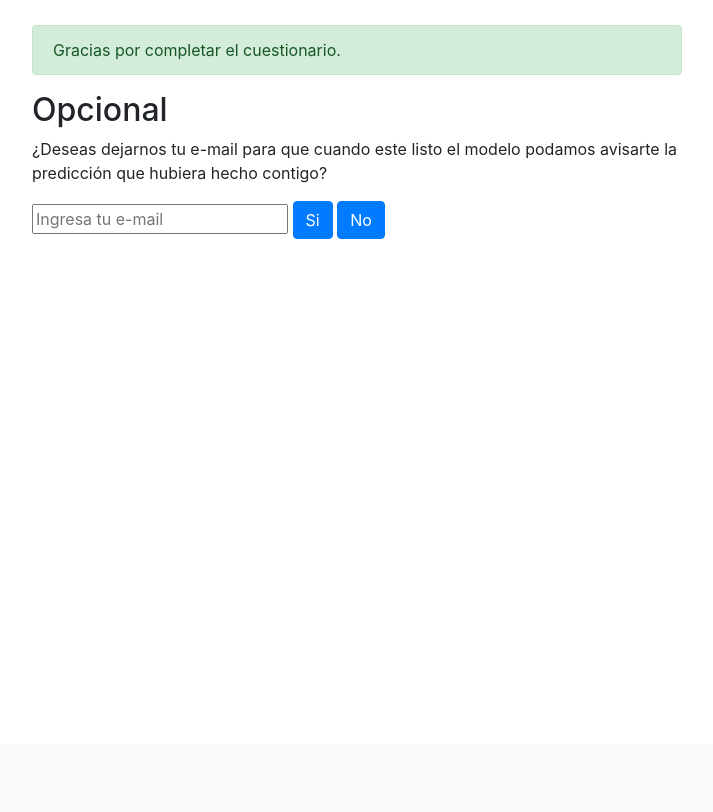
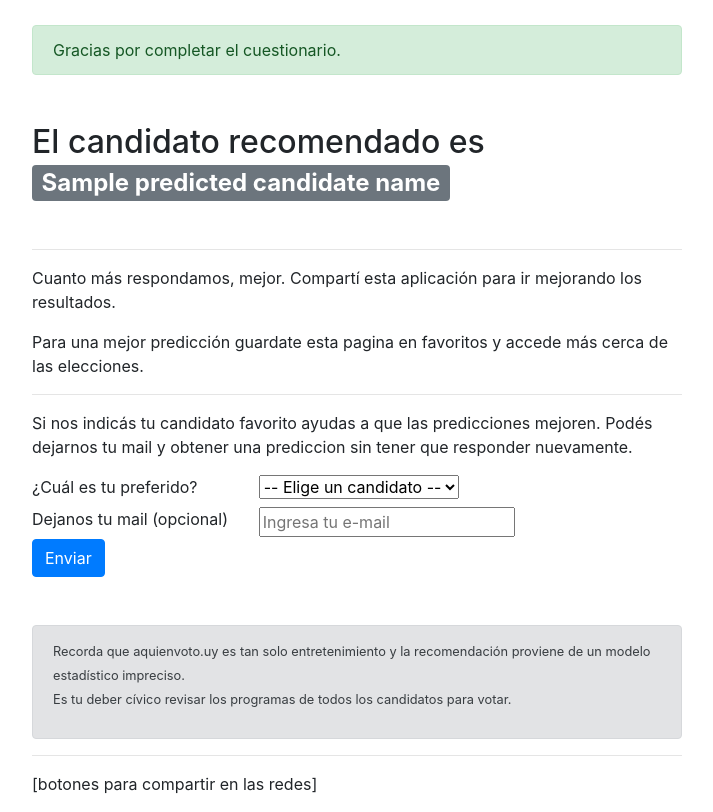
Before and after one commit to johnblanco/predictor_electoral, a Flask app: template predictor_pol/templates/success.html in a window 1280 px wide. Shown: the part 56-868 px from the top of the page, without its empty margins (283-996 px from the left). Before the commit the page ends 295 px from the top, so only its background shows below. Run offline with Flask 2, Linux system fonts and the light colour scheme; the template is opened without the code that fills it: most values are stand-ins (such as "Sample title", 1, 10 or a date in 2020); some libraries are stand-ins or nearby versions.

Commit message:
cambios estilo e intento de predecir

```diff
--- a/predictor_pol/flask_app.py
+++ b/predictor_pol/flask_app.py
@@ -7,6 +7,7 @@ import pandas as pd
 import sqlite3
 import os
 from flask import Flask, render_template, request, g, session, redirect
+from sklearn.decomposition import PCA
 
 app = Flask(__name__)
 app.secret_key = b'_5#y2L"F4Q8z\n\xec]/'
@@ -72,12 +73,10 @@ def count_rows():
 
     return str(rows[0][0])
 
-@app.route('/add-mail', methods=['POST'])
+@app.route('/update_quiz', methods=['POST'])
 def add_mail():
     if request.method == 'POST':
-        print(request.form)
-        print(int(session['answer_id']))
-        save_email(request.form, int(session['answer_id']))
+        update_quiz(request.form, int(session['answer_id']))
         return redirect('/')
 
 @app.route('/', methods=['GET', 'POST'])
@@ -98,9 +97,13 @@ def main():
                     )
 
         if validate(session):
-            answer_id = save_response(session)
+            predictions = predict(session)
+            answer_id = save_response(session, predictions['candidate_id'])
             session['answer_id'] = answer_id
-            return render_template('success.html')
+
+            return render_template('success.html',
+                                   predicted_candidate_name=predictions['candidate_name'],
+                                   candidatos = CANDIDATOS)
         else:
             # Esto también
             return 'Error'
@@ -108,42 +111,57 @@ def main():
     session.clear()
     session['page'] = 0
     return render_template(
-        'main.html',
-        candidatos=CANDIDATOS
+        'main.html'
     )
 
 
 def validate(form):
     valid_keys = {
-        'candidato',
         *_get_question_keys(PREGUNTAS)
     }
     return all(form.get(key, '').isdecimal() for key in valid_keys)
 
 
 def predict(responses):
-    xgb = joblib.load('xg_model')
-    df_test = pd.DataFrame.from_dict({'resp1': [1], 'resp2': [1]})
-    print(xgb.predict(df_test))
+    candidate_model = joblib.load(PATH + 'candidate_model.joblib')
+
+    d = {}
+    for i in range(1,27):
+        d['resp_{}'.format(i)] = [ responses['pregunta_{}'.format(i)] ]
+    print(d)
+    df = pd.DataFrame.from_dict(d)
+    pca = PCA(n_components=12)
+    pca.fit(df)
+    candidate_id = candidate_model.predict(pca.transform(df))
+    print(candidate_id)
+
+    candidate_name = ''
+    for p in CANDIDATOS:
+        for c in p['candidates']:
+            if c['id'] == candidate_id:
+                candidate_name = c['name']
+    return {'candidate_id': candidate_id, 'candidate_name': candidate_name}
 
 
-def save_email(form,id):
+def update_quiz(form, id):
     cur = get_db().cursor()
     sql = (
-            "update encuestas set email=?"
+            "update encuestas set email=?, candidato_elegido=?"
             "where id=?;"
         )
-    cur.execute(sql, (form['email'], id))
 
-def save_response(form):
+    email = form['email']
+    candidato = int(form['candidato'])
+    cur.execute(sql, (email,candidato, id))
+
+def save_response(form, predicted_candidate_id):
     fecha = datetime.datetime.now().isoformat()
     cur = get_db().cursor()
-    candidato = int(form['candidato'])
     sql = (
-        "insert into encuestas('candidato_elegido','fecha')"
+        "insert into encuestas('fecha','candidato_predicho')"
         "values(?,?);"
     )
-    res = cur.execute(sql, (candidato, fecha))
+    res = cur.execute(sql, (fecha, predicted_candidate_id))
     id_encuesta = int(res.lastrowid)
 
     for id_pregunta in _get_question_keys(PREGUNTAS):
--- a/predictor_pol/respuestas.json
+++ b/predictor_pol/respuestas.json
@@ -1,7 +1,7 @@
 [
-  "Totalmente en desacuerdo",
-  "En desacuerdo",
-  "No lo sé",
-  "De acuerdo",
-  "Totalmente de acuerdo"
+  "1",
+  "2",
+  "3",
+  "4",
+  "5"
 ]
--- a/predictor_pol/static/style.css
+++ b/predictor_pol/static/style.css
@@ -11,11 +11,19 @@
 
 .question{
     border: 1px solid rgba(86, 61, 124, .2);
-    margin-bottom: 5px;
+    padding: .5em .8em .8em;
+}
+
+.question:nth-child(odd){
+    background: rgba(0,0,0,.025);
 }
 
 .questions-title{
     margin: 20px 0;
+}
+
+.questions-title span{
+    font-weight: 300;
 }
 
 .extra-padding{
@@ -44,3 +52,27 @@
 .page-count{
     padding: 0 10px;
 }
+
+.alert strong {
+    font-weight: normal;
+}
+
+.answer-buttons {
+    padding: 1em;
+    text-align: right;
+}
+
+.answer-buttons > div {
+    display: inline-block;
+    margin: .3em;
+}
+
+.explanation {
+    display: block;
+    width: 100%;
+    padding-bottom: 0;
+}
+
+.extra-left {
+    margin-left: 10px;
+}
--- a/predictor_pol/templates/success.html
+++ b/predictor_pol/templates/success.html
@@ -12,20 +12,83 @@
     <span class="navbar-brand mb-0 h1">aquienvoto.uy</span>
 </nav>
 <div class="container">
-    <div class="alert alert-success thank-you" role="alert">
+    <div class="alert alert-success thank-you mb-5" role="alert">
         Gracias por completar el cuestionario.
     </div>
 
-    <h2>Opcional</h2>
-    <p>¿Deseas dejarnos tu e-mail para que cuando este listo
-        el modelo podamos avisarte la predicción que hubiera hecho contigo?</p>
+    <h2 class="mb-5">El candidato recomendado es <span class="badge badge-secondary">{{predicted_candidate_name}}</span></h2>
+    <hr/>
 
-    <form method="post" action="/add-mail">
-        <input type="email" placeholder="Ingresa tu e-mail" required name="email">
-        <input type="submit" value="Si" class="btn btn-primary">
-        <a href="/" class="btn btn-primary">No</a>
+    <p>
+        Cuanto más respondamos, mejor. Compartí esta aplicación para ir mejorando los resultados.
+    </p>
+    <p>
+        Para una mejor predicción guardate esta pagina en favoritos y accede más cerca de las elecciones.
+    </p>
+
+    <hr/>
+
+    <p>
+        Si nos indicás tu candidato favorito ayudas a que las predicciones mejoren.
+        Podés dejarnos tu mail y obtener una prediccion sin tener que responder nuevamente.
+    </p>
+
+    <form method="post" action="/update_quiz">
+
+        <div class="row">
+            <div class="col-md-4">
+                <label for="candidato">¿Cuál es tu preferido?</label>
+            </div>
+            <div class="col-md-8">
+                <select required name="candidato" id="candidato">
+                    <option disabled="disabled" selected hidden value="">
+                      -- Elige un candidato --
+                    </option>
+                    {% for party in candidatos %}
+                        <optgroup label="{{party.party}}">
+                        	{% for candidate in party.candidates %}
+                        		<option value="{{candidate.id}}"> {{candidate.name}} </option>
+                        	{% endfor %}
+                        </optgroup>
+                    {% endfor %}
+                </select>
+
+            </div>
+        </div>
+        <div class="row">
+            <div class="col-md-4">
+                <label for="email">Dejanos tu mail (opcional)</label>
+            </div>
+            <div class="col-md-8">
+                <input type="email" placeholder="Ingresa tu e-mail" name="email" id="email">
+            </div>
+
+        </div>
+        <div class="row">
+            <div class="col-md-4">
+            <input type="submit" value="Enviar" class="btn btn-primary">
+            </div>
+
+        </div>
     </form>
 
+    <div class="alert alert-secondary mt-5" role="alert">
+        <p>
+            <small>Recorda que aquienvoto.uy es tan solo entretenimiento y la recomendación proviene de un modelo estadístico impreciso.<br/>
+        Es tu deber cívico revisar los programas de todos los candidatos para votar.</small>
+
+        </p>
+    </div>
+
+    <hr/>
+
+
+
+    [botones para compartir en las redes]
+
+    <p>
+
+    </p>
 
 </div>
 
```
Also changed, not shown: predictor_pol/templates/main.html (+14 -26 lines), predictor_pol/templates/questions.html (+33 -5 lines), 1 other file.
